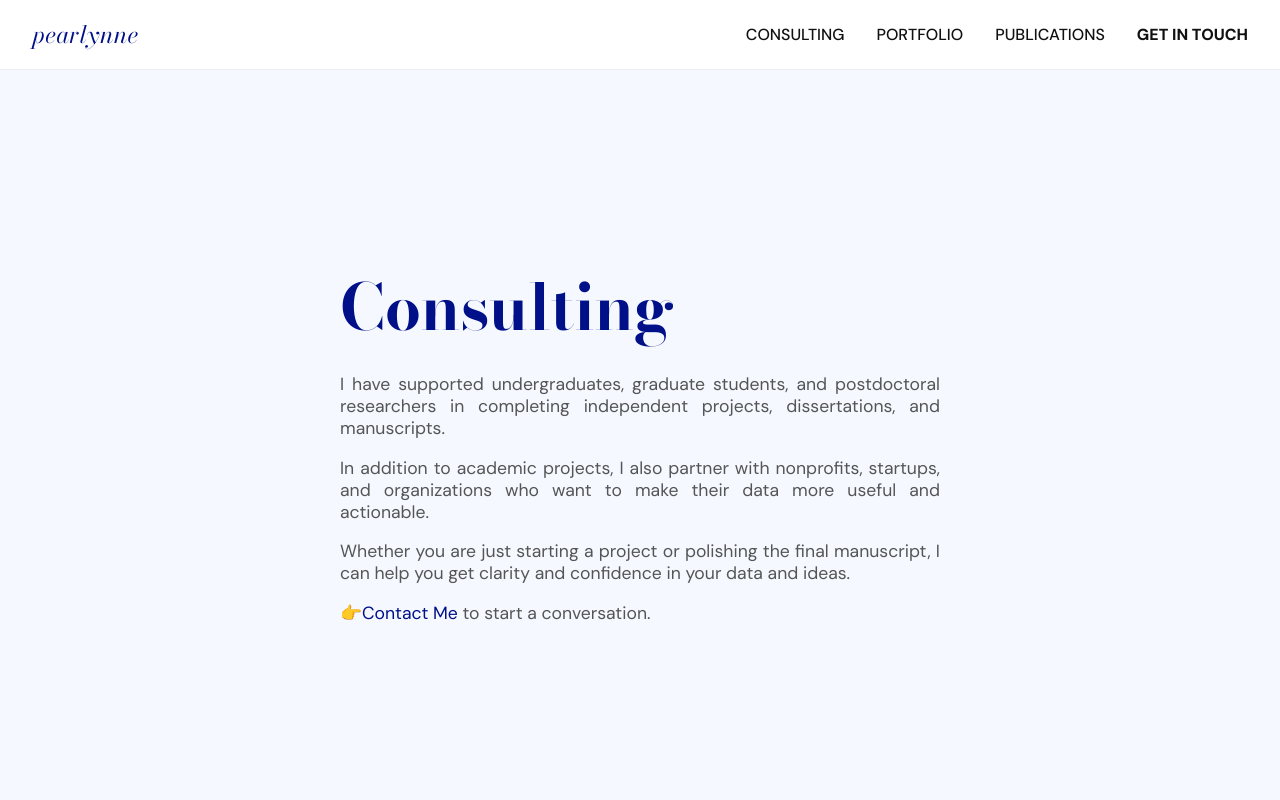
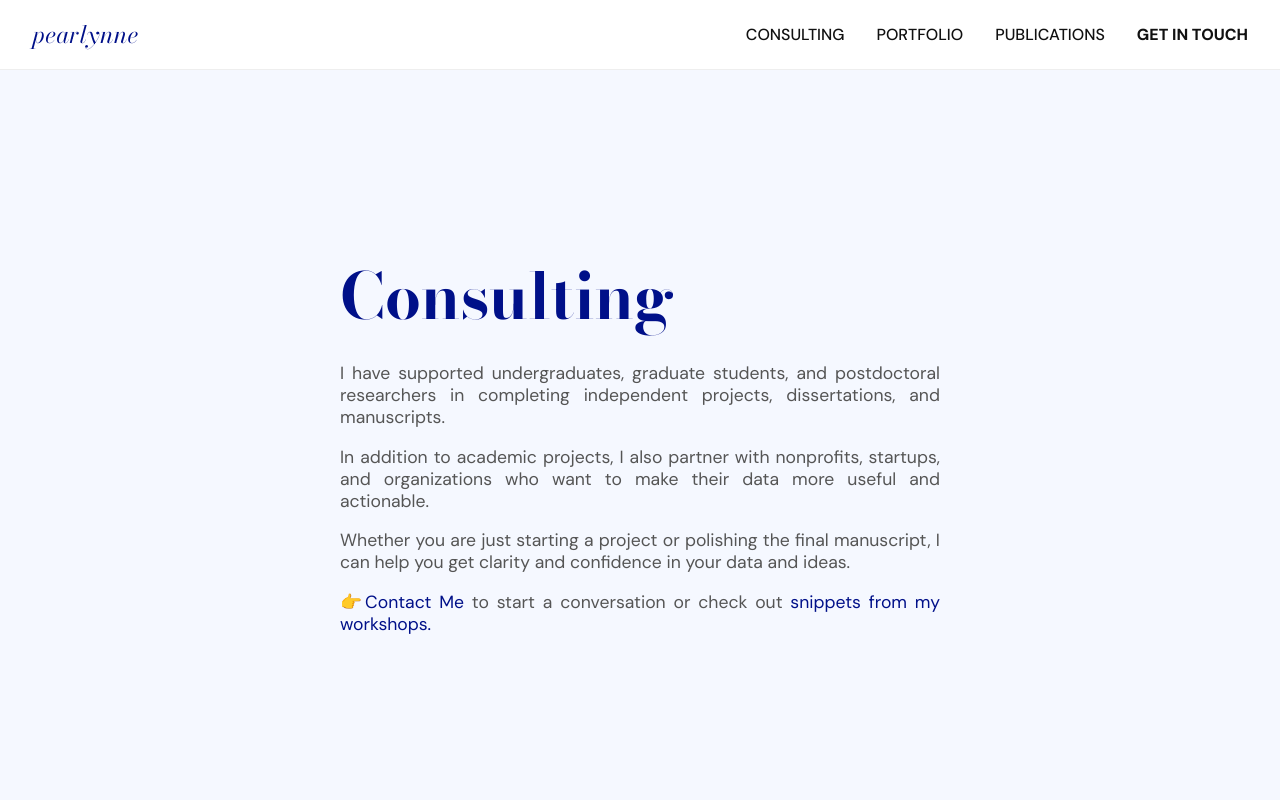
Before and after one commit to pearlynne/pearlynne.github.io, a React (Vite) app: page /consulting in a window 1280 px wide. Shown: the top 800 px of the page. Built offline with nearby package versions, Linux system fonts and the light colour scheme; a web font is replaced by a local one.

Commit message:
Add link to resources

```diff
--- a/src/pages/consulting.jsx
+++ b/src/pages/consulting.jsx
@@ -1,4 +1,5 @@
 import styles from "../styles/consulting.module.css";
+import { Link } from "react-router-dom";
 
 function Consulting() {
   return (
@@ -26,7 +27,8 @@ function Consulting() {
             </p>
             <p className={styles.subtitle}>
               👉<a href="mailto:contact@pearlynne.dev">Contact Me</a> to start a
-              conversation.
+              conversation or check out <Link to="/resources">snippets from my workshops.</Link>
+
             </p>
           </div>
         </section>
```
